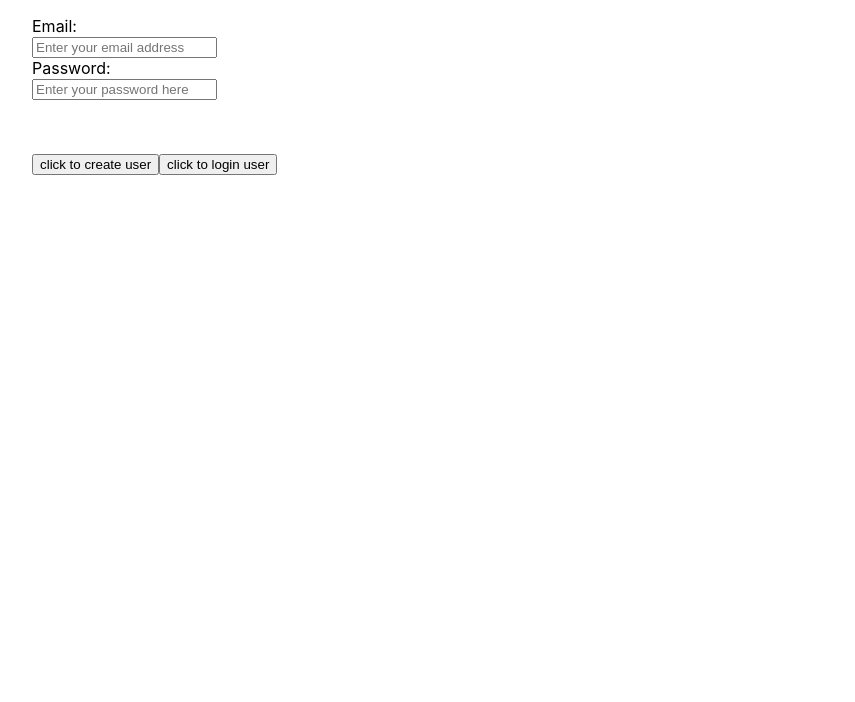
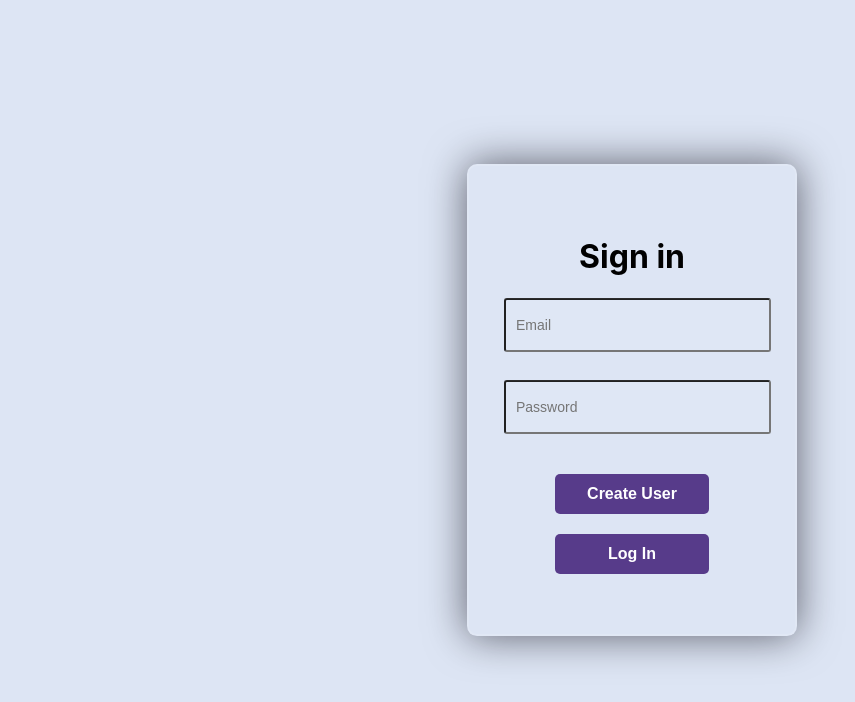
Before and after one commit to ToniGashi/BitmaxApp, a React (Create React App) app in the folder my-app/: page / in a window 1280 px wide. Shown: the top 702 px of the page, without its empty margins (8-863 px from the left). Built offline with nearby package versions, Linux system fonts and the light colour scheme.

Commit message:
Fixing CSS, CORS, adding functionality to notify and fixing all the comments in the PR

```diff
--- a/my-app/package.json
+++ b/my-app/package.json
@@ -13,7 +13,7 @@
     "web-vitals": "^2.1.4"
   },
   "scripts": {
-    "start": "react-scripts start",
+    "start": "set PORT=3001 && react-scripts start",
     "build": "react-scripts build",
     "test": "react-scripts test",
     "eject": "react-scripts eject"
--- /dev/null
+++ b/my-app/src/App.css
@@ -0,0 +1,97 @@
+body {
+	display: flex;
+	justify-content: center;
+	align-items: center;
+	background: hsl(218deg 50% 91%);
+	height: 100vh;
+}
+
+h1 {
+	font-weight: bold;
+	margin-bottom: 5;
+  text-align: center;
+}
+
+input {
+	display: block;
+  height: 50px;
+  width: 95%;
+  background-color: rgba(255,255,255,0.07);
+  border-radius: 3px;
+  padding: 0 10px;
+  margin-top: 8px;
+  font-size: 14px;
+  font-weight: 300;
+}
+
+button {
+  width: 60%;
+	height: 40px;
+	margin: 10px auto;
+	justify-content: center;
+	display: block;
+	color: #fff;
+	background: #573b8a;
+	font-size: 1em;
+	font-weight: bold;
+	margin-top: 20px;
+	outline: none;
+	border: none;
+	border-radius: 5px;
+	transition: .2s ease-in;
+	cursor: pointer;
+}
+
+.form {
+  width: 20vw;
+  position: absolute;
+  transform: translate(-50%,-50%);
+  top: 50%;
+  left: 50%;
+  border-radius: 10px;
+  border: 2px solid rgba(255,255,255,0.1);
+  box-shadow: 0 0 40px rgba(8,7,16,0.6);
+  padding: 50px 35px;
+}
+
+#success{
+  background:#03a679;
+  color:#f0f0f0;
+}
+
+#failure{
+  background:#ff3939;
+  color:#f0f0f0;
+}
+
+.notify{
+  position:absolute;
+  top:0px;
+  right:0px;
+  width:100%;
+  height:0;
+  box-sizing:border-box;
+  color:white;
+  text-align:center;
+  background:rgba(0,0,0,.6);
+  overflow:hidden;
+  box-sizing:border-box;
+  transition:height .2s;
+}
+
+#notifyType:before{
+  display:block;
+  margin-top:15px;
+}
+
+.active{
+  height:50px;
+}
+
+.success:before{
+  Content:"Success!";
+}
+
+.failure:before{
+  Content:"Failure!";
+}
--- a/my-app/src/App.js
+++ b/my-app/src/App.js
@@ -1,3 +1,5 @@
+
+import './App.css';
 import { useState } from "react";
 const axiosLib = require('axios');
 
@@ -5,45 +7,57 @@ const axios = axiosLib.create({
   baseURL: 'http://localhost:3000',
   withCredentials: true
 });
+
+function notify(notification) {
+  const notify = document.getElementsByClassName('notify')[0];
+  notify.classList.toggle("active");
+  const notifyType = document.getElementById('notifyType');
+  notifyType.classList.toggle(notification);
+  setTimeout(function(){
+    notifyType.classList.toggle(notification);
+    notify.classList.toggle("active");
+  },2000)
+}
 function App() {
   const [email, setName] = useState("");
   const [password, setPassword] = useState("");
 
-  async function createUser() {
-    console.log('creating user');
-    axios.post('/user', {
-      email,
-      password
-    }).then(response => {
-      console.log(response);
-    }).catch(err => {
-      console.log('!!!!!!!!!!!!!!', err.message);
-    })
+  const createUser = async() => {
+    try {
+      const res = await axios.post('/user', {
+        email,
+        password
+      })
+      notify('success');
+    } catch (err) {
+      notify('failure');
+      console.log(err);
+    }
   }
 
-  async function loginUser() {
-    console.log('getting user');
+  const loginUser = async() => {
     try {
       const res = await axios.post('/login', {
         email,
         password
       })
-      console.log(res);
+      notify('success');
     } catch (err) {
-      //Document.getElementById('response').innerHTML = err.message
+      notify('failure');
+      console.log(err);
     }
   }
 
   return (
-    <ul>
-      <label htmlFor="email">Email:</label><br></br>
-      <input type="text" id="email" value={email} onChange={(e) => setName(e.target.value)} placeholder="Enter your email address"></input><br></br>
-      <label htmlFor="password">Password:</label><br></br>
-      <input type="text" id="password" value={password} onChange={(e) => setPassword(e.target.value)} placeholder="Enter your password here"></input><br></br>
-      <pre id='response' style={{color: 'red'}}></pre><br></br><br></br>
-      <button onClick={createUser}>click to create user</button>
-      <button onClick={loginUser}>click to login user</button>
-    </ul>
+    <div className="form">
+      <div class="notify"><span id="notifyType" class=""></span></div>
+      <h1>Sign in</h1>
+      <input type="text" id="email" value={email} onChange={(e) => setName(e.target.value)} placeholder="Email"></input><br></br>
+      <input type="text" id="password" value={password} onChange={(e) => setPassword(e.target.value)} placeholder="Password"></input><br></br>
+      <pre id='response' style={{color: 'red'}}></pre>
+      <button onClick={createUser}>Create User</button>
+      <button onClick={loginUser}>Log In</button>
+    </div>
   );
 }
 
--- a/package.json
+++ b/package.json
@@ -15,6 +15,7 @@
   "dependencies": {
     "bcrypt": "^5.0.1",
     "cookie-parser": "^1.4.6",
+    "cors": "^2.8.5",
     "dotenv": "^16.0.0",
     "express": "^4.17.3",
     "jsonwebtoken": "^8.5.1",
```
Also changed, not shown: 2 other files (tests, documents, lock files or other folders).
